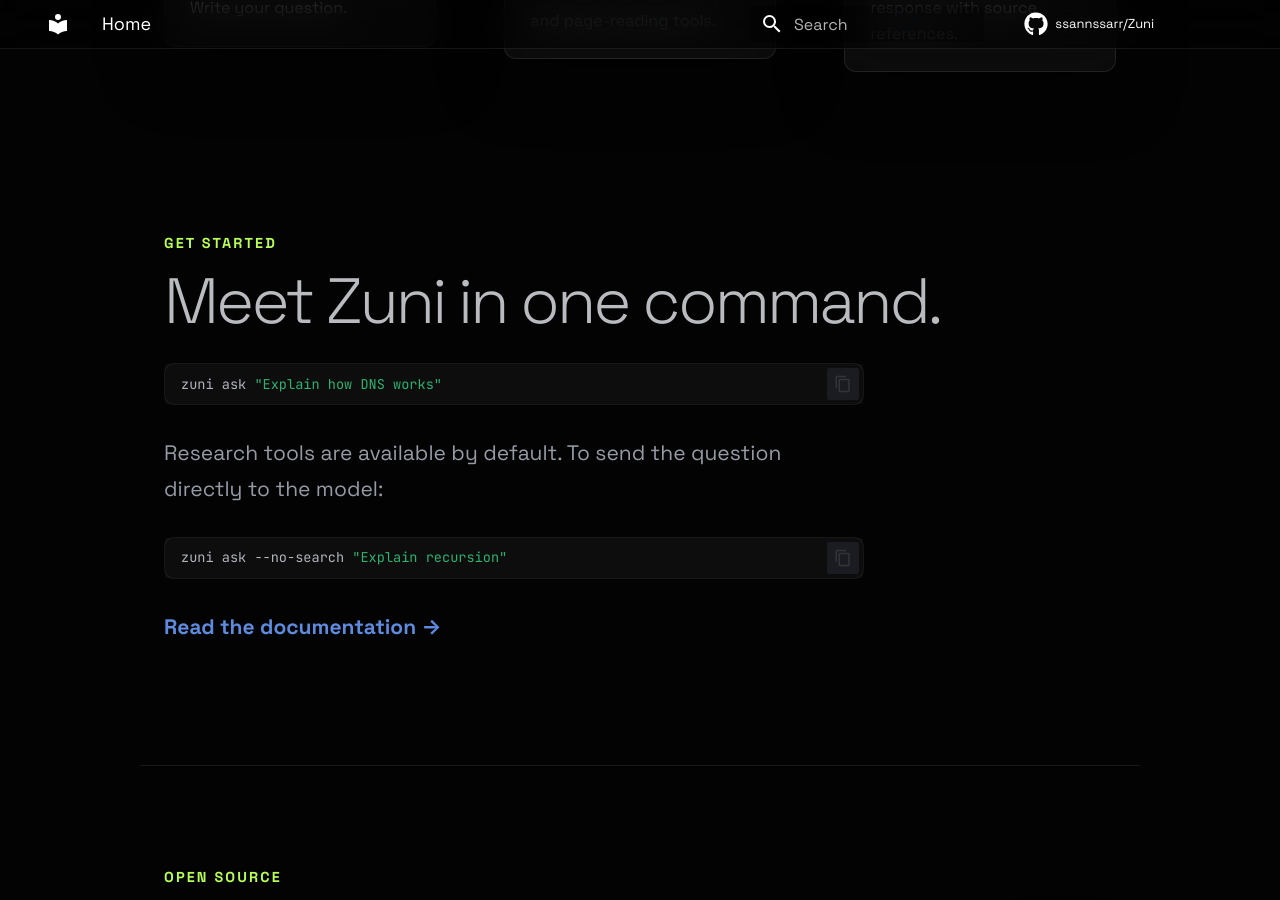
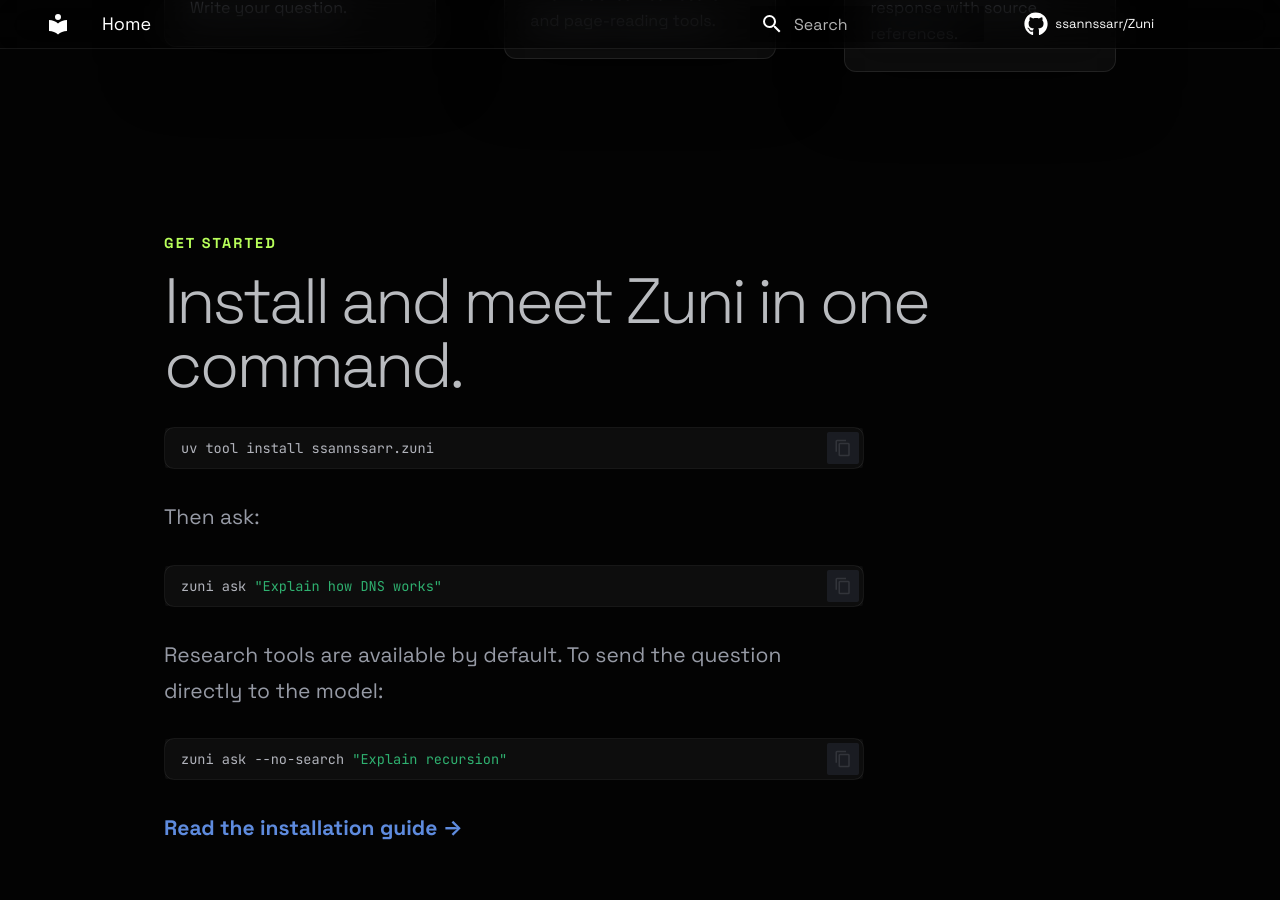
Before and after one commit to ssannssarr/Zuni, an MkDocs documentation site: the page built from docs/index.md, in a window 1280 px wide and 900 px high, scrolled down 2603 px. Built offline with MkDocs 1.6.1 and Material for MkDocs 9.7.7, drawn with Linux system fonts in a browser that asks for light colours; comment, search, counter and statistics services are not loaded.

Commit message:
docs: sync release and installation docs

````diff
--- a/docs/index.md
+++ b/docs/index.md
@@ -125,7 +125,13 @@
 
 <div class="section-label">GET STARTED</div>
 
-## Meet Zuni in one command.
+## Install and meet Zuni in one command.
+
+```bash
+uv tool install ssannssarr.zuni
+```
+
+Then ask:
 
 ```bash
 zuni ask "Explain how DNS works"
@@ -137,7 +143,7 @@
 zuni ask --no-search "Explain recursion"
 ```
 
-<a href="getting-started/installation/" class="text-link">Read the documentation →</a>
+<a href="getting-started/installation/" class="text-link">Read the installation guide →</a>
 
 </div>
 
````
